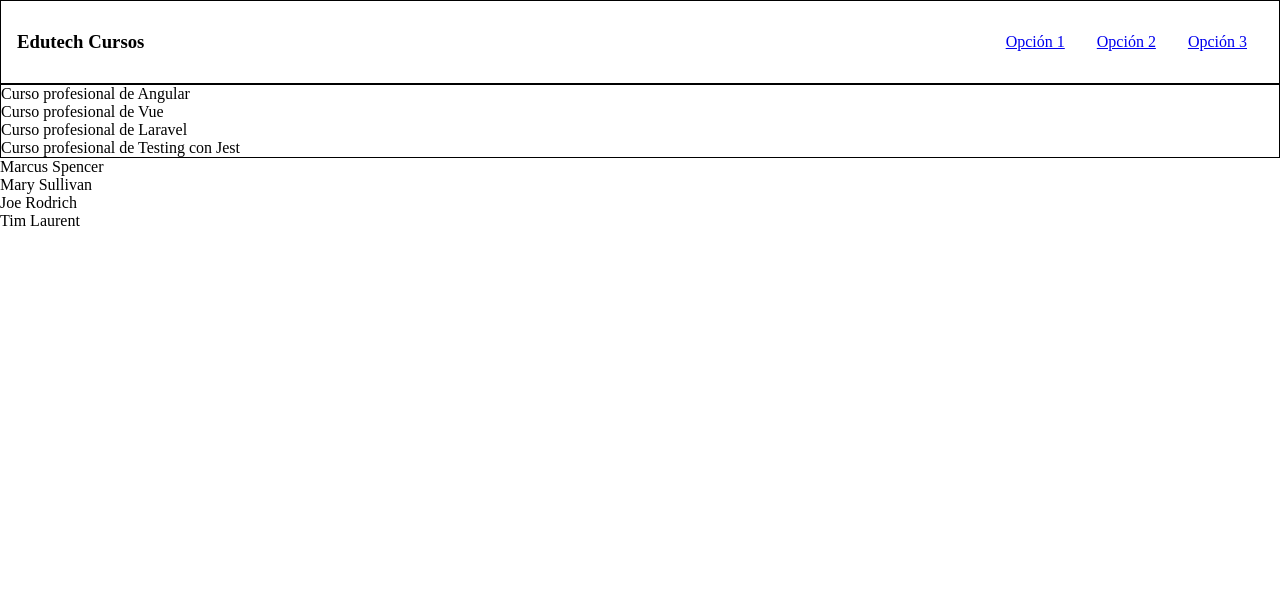
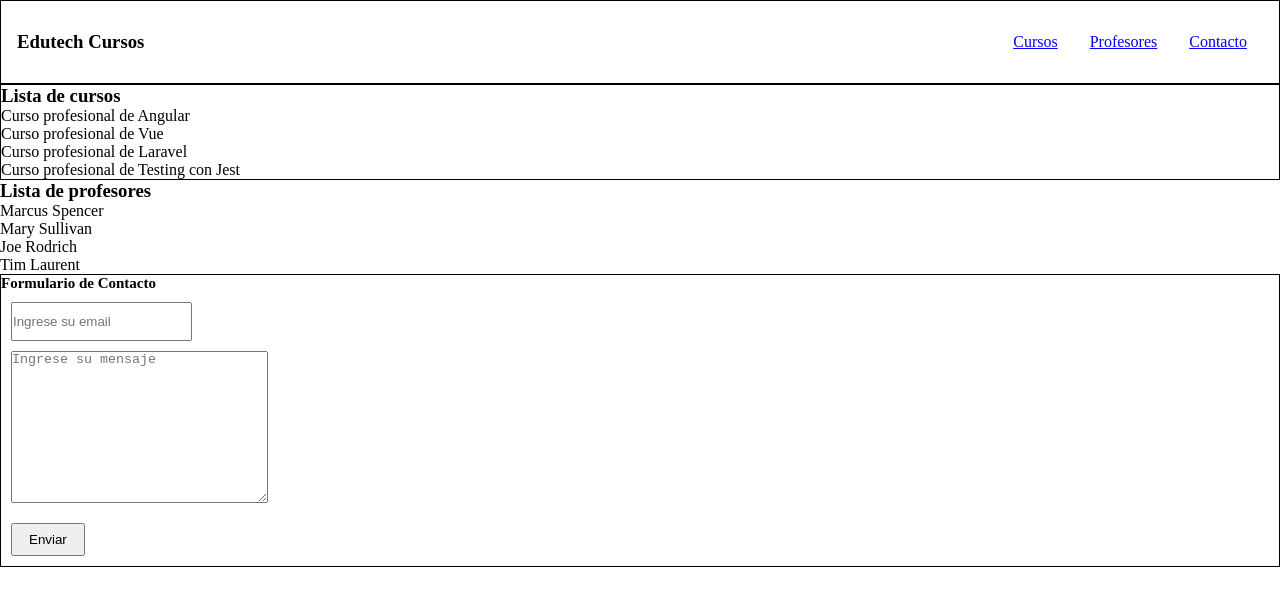
Before and after one commit to ronytacodev/website_VueRouter, a Vue app: page / in a window 1280 px wide. Shown: the top 606 px of the page. Built offline with nearby package versions, Linux system fonts and the light colour scheme.

Commit message:
add component ContactoCursos

```diff
--- a/src/App.vue
+++ b/src/App.vue
@@ -4,22 +4,23 @@
 
     <ul class="header__list">
       <li class="header__list__item">
-        <a class="header__list__link" href="#">Opción 1</a>
+        <a class="header__list__link" href="#">Cursos</a>
       </li>
 
       <li class="header__list__item">
-        <a class="header__list__link" href="#">Opción 2</a>
+        <a class="header__list__link" href="#">Profesores</a>
       </li>
 
       <li class="header__list__item">
-        <a class="header__list__link" href="#">Opción 3</a>
+        <a class="header__list__link" href="#">Contacto</a>
       </li>
     </ul>
   </div>
 
   <div>
-    <lista-cursos />
-    <lista-profesores />
+    <lista-cursos titulo="Lista de cursos" />
+    <lista-profesores titulo="Lista de profesores" />
+    <contacto-cursos titulo="Formulario de Contacto" />
   </div>
 </template>
 
@@ -27,12 +28,14 @@
 
 import ListaCursos from './components/cursos/ListaCursos.vue';
 import ListaProfesores from './components/cursos/ListaProfesores.vue';
+import ContactoCursos from './components/cursos/ContactoCursos.vue';
 
 export default {
   name: 'App',
   components: {
     ListaCursos,
-    ListaProfesores
+    ListaProfesores,
+    ContactoCursos
   }
 }
 </script>
--- /dev/null
+++ b/src/components/cursos/ContactoCursos.vue
@@ -0,0 +1,48 @@
+<template>
+    <div class="contacto">
+
+        <h3 class="contacto__title">{{ titulo }}</h3>
+
+        <input class="contacto__input" type="email" placeholder="Ingrese su email">
+        <textarea class="contacto__textarea" placeholder="Ingrese su mensaje" cols="30" rows="10"></textarea>
+
+        <button class="contacto__btn">Enviar</button>
+    </div>
+</template>
+
+<script>
+export default {
+    name: 'ContactoCursos',
+    props: {
+        titulo: String
+    }
+}
+</script>
+
+<style lang="scss" scoped>
+.contacto {
+    border: 1px solid;
+    display: block;
+
+    &__title {
+        font-size: 15px;
+        font-weight: bold;
+    }
+
+    &__input {
+        display: block;
+        height: 35px;
+        margin: 10px;
+    }
+
+    &__textarea {
+        display: block;
+        margin: 10px;
+    }
+
+    &__btn {
+        margin: 10px;
+        padding: 7px 16px 7px 16px;
+    }
+}
+</style>
--- a/src/components/cursos/ListaCursos.vue
+++ b/src/components/cursos/ListaCursos.vue
@@ -1,5 +1,6 @@
 <template>
     <div class="cursos">
+        <h3>{{ titulo }}</h3>
         <v-lista :lista="lista" />
     </div>
 </template>
@@ -10,6 +11,9 @@ import VLista from '../base/VLista.vue';
 
 export default {
     name: 'ListaCursos',
+    props: {
+        titulo: String
+    },
     components: {
         VLista
     },
--- a/src/components/cursos/ListaProfesores.vue
+++ b/src/components/cursos/ListaProfesores.vue
@@ -1,5 +1,6 @@
 <template>
     <div class="profesores">
+        <h3>{{ titulo }}</h3>
         <v-lista :lista="lista" />
     </div>
 </template>
@@ -10,6 +11,9 @@ import VLista from '../base/VLista.vue';
 
 export default {
     name: 'ListaProfesores',
+    props: {
+        titulo: String
+    },
     components: {
         VLista
     },
```
